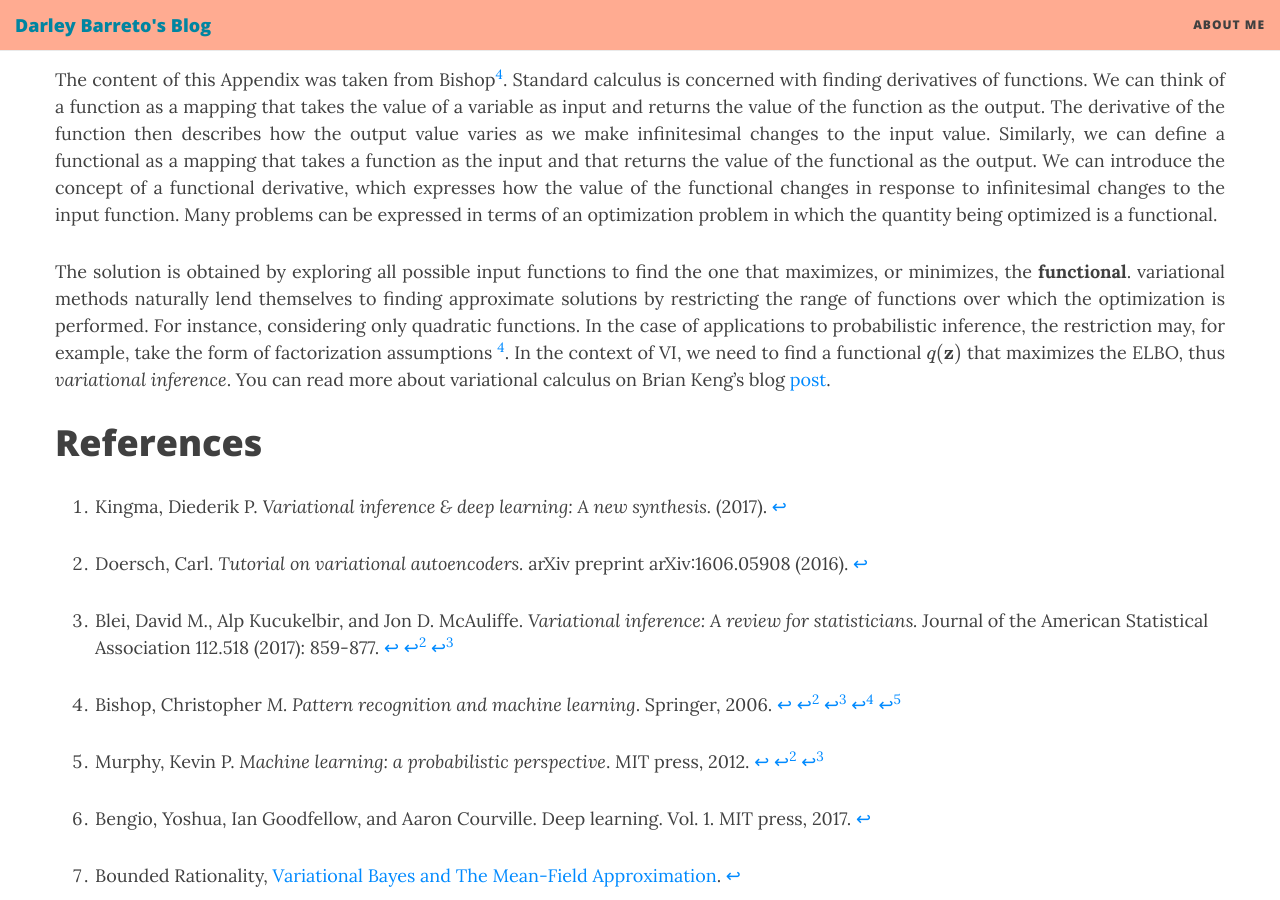
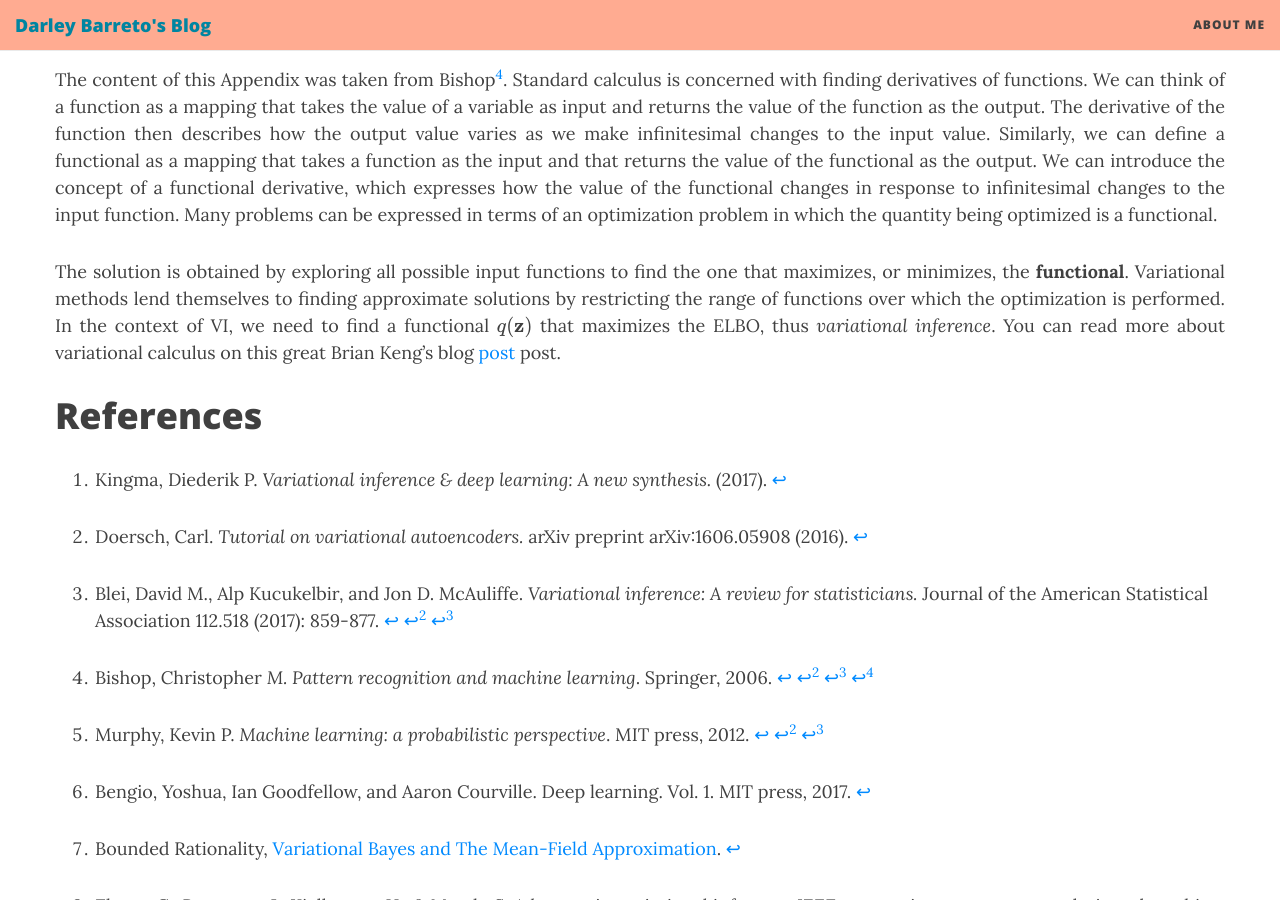
Before and after one commit to darleybarreto/darleybarreto.github.io, a Jekyll site: the page built from _posts/2019-11-11-vi-mean-field.md, in a window 1280 px wide and 900 px high, scrolled down 5345 px. Built offline with Jekyll 4.4.1, drawn with Linux system fonts in a browser that asks for light colours; nearby versions of some CDN libraries; formulas are drawn with MathJax 3; comment, search, counter and statistics services are not loaded.

Commit message:
Finishing content for MF post [2]

```diff
--- a/_posts/2019-11-11-vi-mean-field.md
+++ b/_posts/2019-11-11-vi-mean-field.md
@@ -164,7 +164,7 @@ Since the MF models independent variables, the optimal MF variational approximat
 The content of this Appendix was taken from Bishop[^BishopBook]. Standard calculus is concerned with finding derivatives of functions. We can think of a function as a mapping that takes the value of a variable as input and returns the value of the function as the output. The derivative of the function then describes how the output value varies as we make infinitesimal changes to the input value. Similarly, we can define a functional as a mapping that takes a function as the input and that returns the value of the functional as the output. We can introduce the concept of a functional derivative, which expresses how the value of the functional changes in response to infinitesimal changes to the input function. Many problems can be expressed in terms of an optimization problem in which the quantity being optimized is a functional.
 {: .text-justify}
 
-The solution is obtained by exploring all possible input functions to find the one that maximizes, or minimizes, the **functional**. variational methods naturally lend themselves to finding approximate solutions by restricting the range of functions over which the optimization is performed. For instance, considering only quadratic functions. In the case of applications to probabilistic inference, the restriction may, for example, take the form of factorization assumptions [^BishopBook]. In the context of VI, we need to find a functional $$q(\mathbf{z})$$ that maximizes the ELBO, thus *variational inference*. You can read more about variational calculus on Brian Keng’s blog [post](https://bjlkeng.github.io/posts/the-calculus-of-variations/).
+The solution is obtained by exploring all possible input functions to find the one that maximizes, or minimizes, the **functional**. Variational methods lend themselves to finding approximate solutions by restricting the range of functions over which the optimization is performed. In the context of VI, we need to find a functional $$q(\mathbf{z})$$ that maximizes the ELBO, thus *variational inference*. You can read more about variational calculus on this great Brian Keng’s blog [post](https://bjlkeng.github.io/posts/the-calculus-of-variations/) post.
 {: .text-justify}
 
 
```
